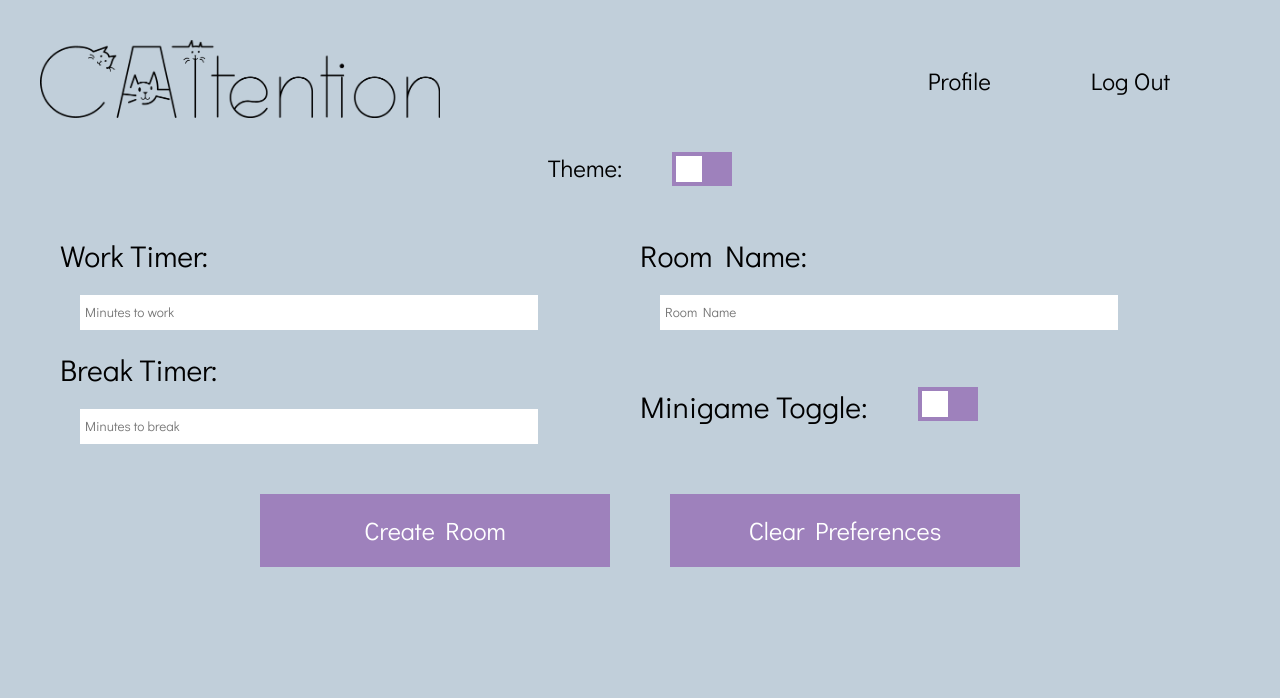
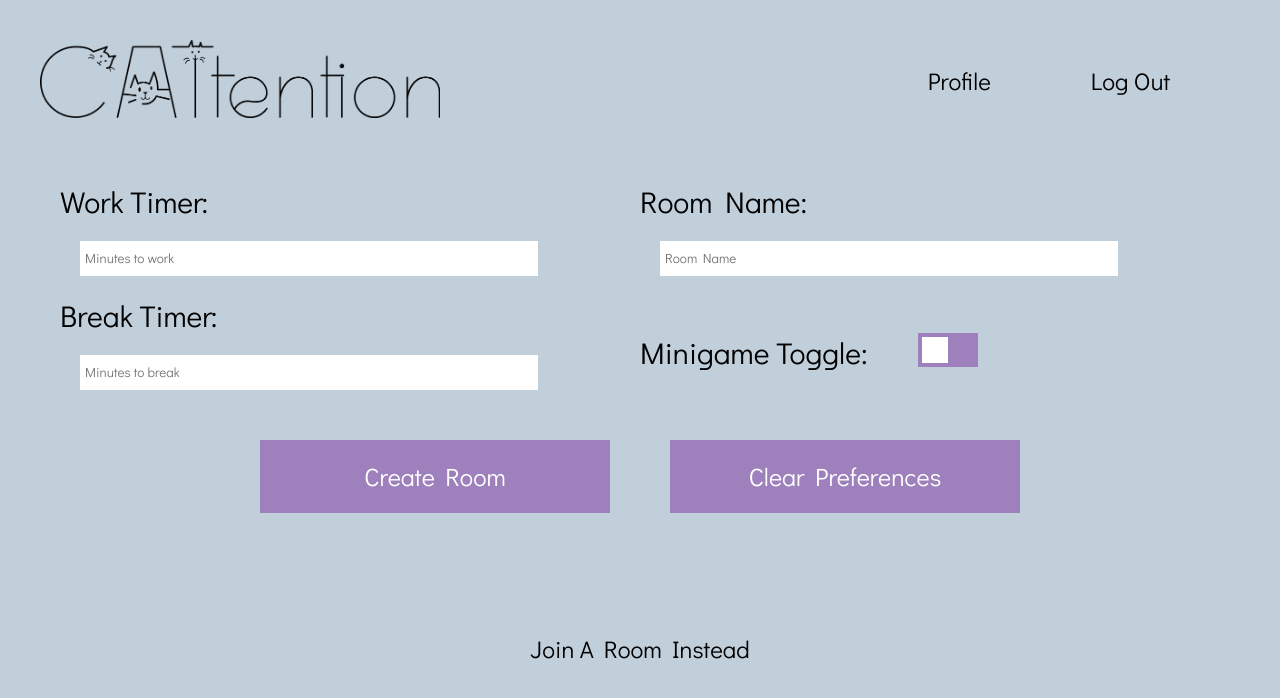
Before and after one commit to ewaltho/CATtention-front, a React (Create React App) app: page /createroom in a window 1280 px wide. Shown: the top 698 px of the page. Built offline with nearby package versions, Linux system fonts and the light colour scheme; no server answers.

Commit message:
dark mode linked to profile button toggle

```diff
--- a/src/App.js
+++ b/src/App.js
@@ -93,31 +93,31 @@ function App() {
     });
   };
 
-  const [theme, setTheme] = useState('light');
+  // const [theme, setTheme] = useState('light');
 
-  const toggleTheme = () => {
-    if (theme === 'light') {
-      setTheme('dark')
-    } else {
-      setTheme('light')
-    }
-  };
+  // const toggleTheme = () => {
+  //   if (theme === 'light') {
+  //     setTheme('dark')
+  //   } else {
+  //     setTheme('light')
+  //   }
+  // };
 
-  useEffect(() => {
-    document.body.className = theme;
-  }, [theme]);
+  // useEffect(() => {
+  //   document.body.className = theme;
+  // }, [theme]);
 
   // paths and navigation for all pages
   return (
     <BrowserRouter>
       <Navigation socket={socket} />
-      <div className="theme">
+      {/* <div className="theme">
             <p>Theme:</p>
             <label className="switch">
               <input type="checkbox" onClick={toggleTheme}/>
               <span className="slider"></span>
             </label>
-          </div>
+          </div> */}
       <Routes>
         <Route
           path="/"
--- a/src/assets/css/App.css
+++ b/src/assets/css/App.css
@@ -113,6 +113,11 @@ body {
   justify-content: center;
 }
 
+.join-link {
+  display: flex;
+  justify-content: center;
+}
+
 @media screen and (max-width: 670px) {
   .cat {
     height: 200px;
--- a/src/assets/css/Darkmode.css
+++ b/src/assets/css/Darkmode.css
@@ -9,6 +9,10 @@
 
 .dark .nav-btn a {
     color: white;
+}
+
+.dark .btn:hover {
+    color: #C1CFDA;
 }
 
 .dark .nav-btn a:hover {
@@ -47,3 +51,7 @@
 .dark .logo {
     content: url("/public/CATtention-logo-dark.png")
 }
+
+.dark .join-link {
+    color: white;
+}
--- a/src/components/CreateRoom.js
+++ b/src/components/CreateRoom.js
@@ -1,5 +1,6 @@
 import React, { useEffect } from 'react';
 import { useNavigate } from 'react-router-dom';
+import { Link } from "react-router-dom";
 import '../assets/css/CreateRoom.css';
 import API from '../utils/API';
 
@@ -214,6 +215,9 @@ export default function CreateRoom({
           </div>
         </div>
       </form>
+      <Link to="/joinchat" className="btn join-link">
+        Join A Room Instead
+      </Link>
     </>
   );
 }
--- a/src/components/JoinChat.js
+++ b/src/components/JoinChat.js
@@ -1,5 +1,6 @@
 import React, { useState, useEffect } from 'react';
 import { useNavigate } from 'react-router-dom';
+import { Link } from "react-router-dom";
 import API from '../utils/API';
 // import io from "socket.io-client";
 
@@ -107,6 +108,9 @@ function JoinChat(props) {
         />
         <button type="submit">Join Room</button>
       </form>
+      <Link to="/createroom" className="btn join-link">
+        Create A Room Instead
+      </Link>
     </div>
   );
 }
--- a/src/components/Navigation.js
+++ b/src/components/Navigation.js
@@ -1,7 +1,6 @@
-import React, {useEffect} from "react";
+import React from "react";
 import { Link } from "react-router-dom";
 import { useLocation} from "react-router-dom";
-import '../assets/css/Darkmode.css'
 
 export default function Navigation({ socket, setCurrentUser, setUserObject, setUserToken }) {
   const disconnectSocket = () => {
--- a/src/components/Profile.js
+++ b/src/components/Profile.js
@@ -32,6 +32,13 @@ export default function Profile(props) {
     });
     setUsersAvailCats(availableCats);
   };
+
+  const [theme, setTheme] = useState('light');
+
+  useEffect(() => {
+    document.body.className = theme;
+  }, [theme]);
+
   return (
     <div>
       <div className="user">
@@ -60,7 +67,13 @@ export default function Profile(props) {
           <div className="theme">
             <p>Theme:</p>
             <label className="switch">
-              <input type="checkbox" />
+              <input type="checkbox" onClick={() => {
+                if (theme === 'light') {
+                  setTheme('dark')
+                } else {
+                  setTheme('light')
+                }
+              }}/>
               <span className="slider"></span>
             </label>
           </div>
```
